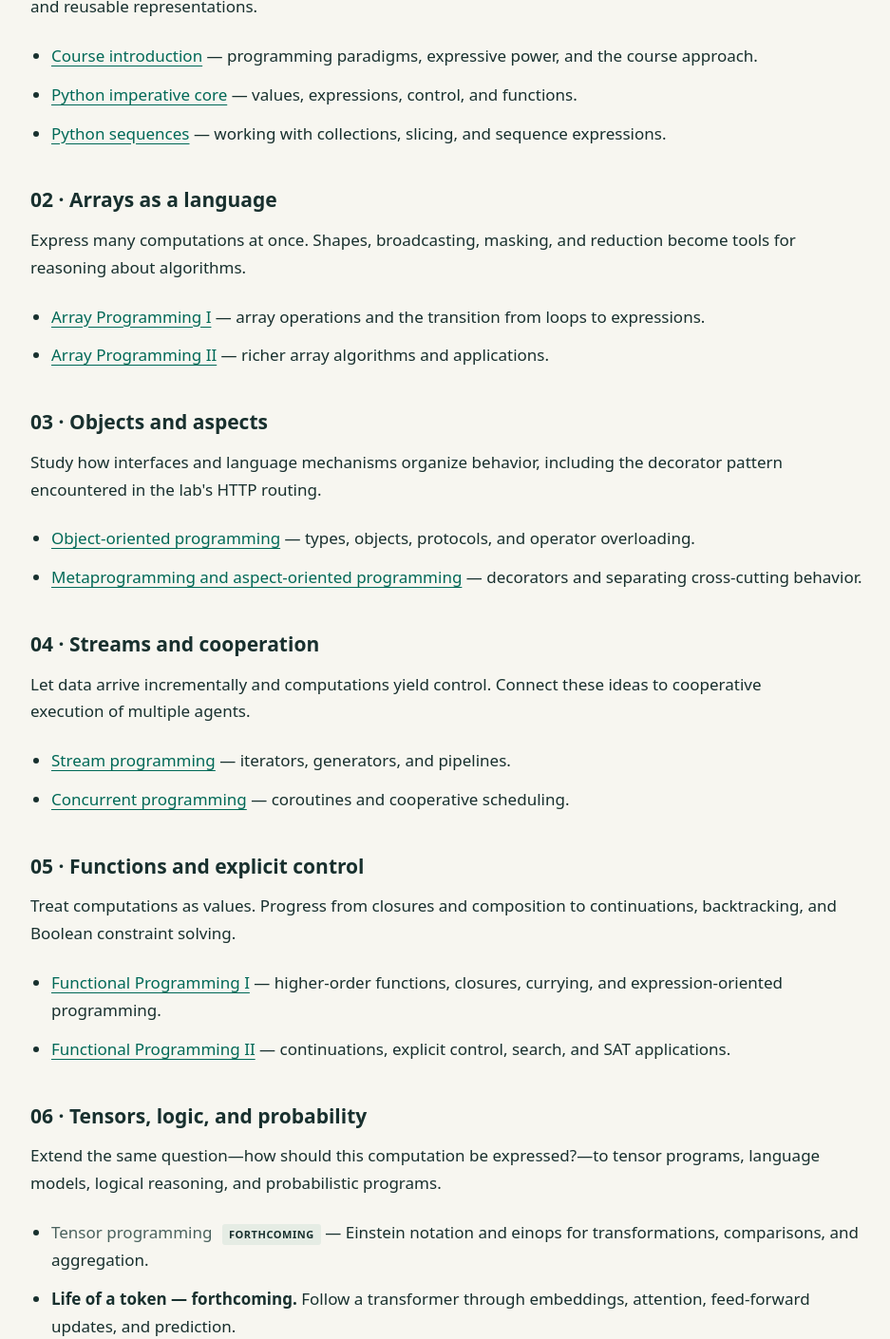
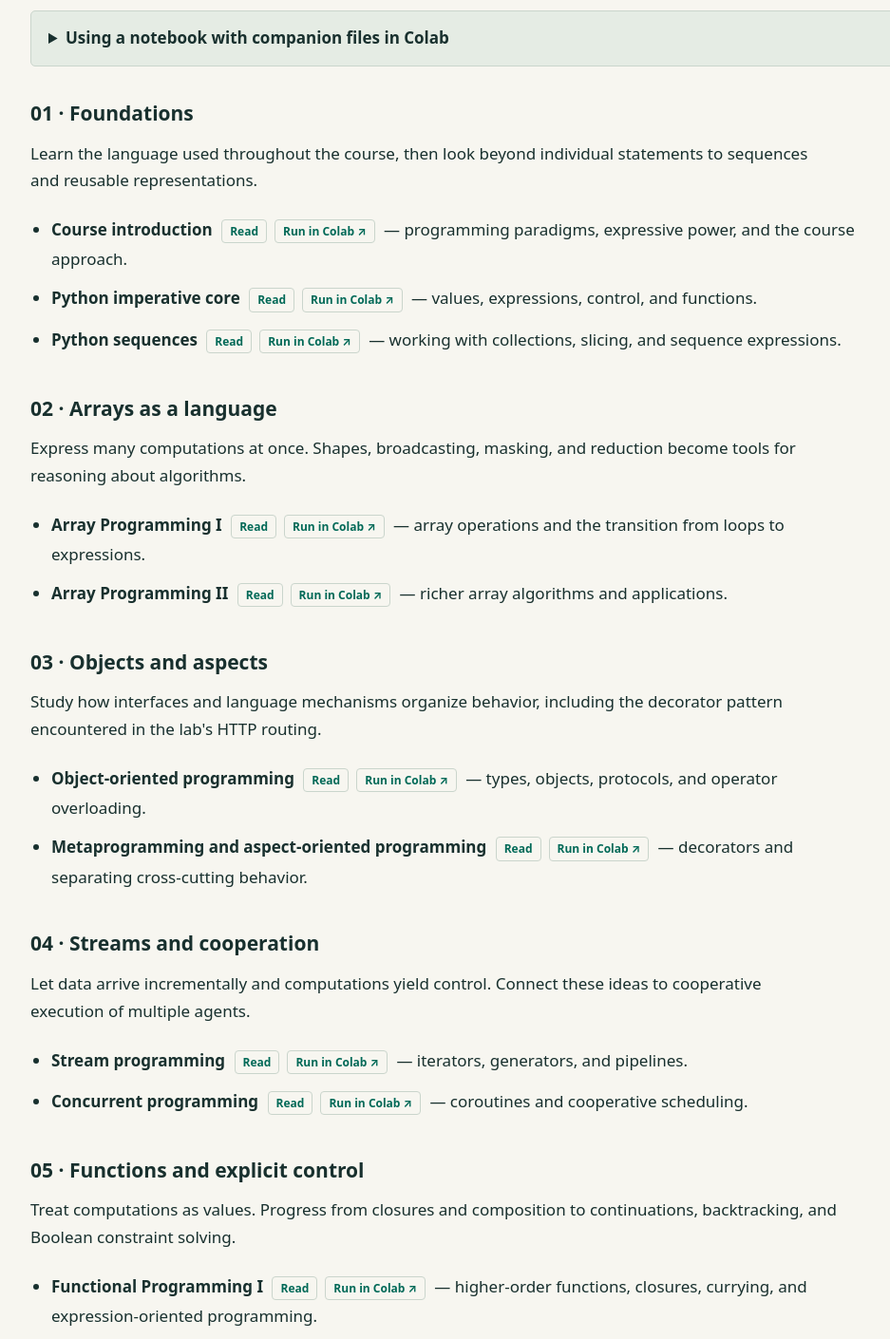
Before and after one commit to jianwen-zhu/2026-fall-ece326-jzhu, a plain HTML site: page index.html in a window 1280 px wide. Shown: the part 1895-3305 px from the top of the page at 95% size, without its empty margins (124-1061 px from the left). Drawn offline with Linux system fonts and the light colour scheme.

Commit message:
Add Colab navigation and companion-file setup

```diff
--- a/index.html
+++ b/index.html
@@ -45,72 +45,67 @@ and programmer effort.</li>
 sequence or return to a topic as needed. New material is released
 progressively; this page links only to notebooks verified in the public
 repository.</p>
+<p>Choose <strong>Read</strong> to view a notebook on GitHub, or
+<strong>Run in Colab</strong> to open it in Google's hosted notebook
+environment. Save your own copy to keep changes. Some notebooks need
+extra packages or companion data files; opening a notebook in Colab does
+not download the rest of the repository.</p>
+<details class="colab-help"><summary>Using a notebook with companion files in Colab</summary>
+<p>Some lectures read files such as <code>access-log</code> or <code>allroutes.xml</code>, or use an <code>images/</code> or <code>resources/</code> folder. Before running those notebooks, add a code cell at the top and run these two lines once in a fresh Colab runtime:</p>
+<pre><code>%system git clone --depth 1 https://github.com/jianwen-zhu/2026-fall-ece326-jzhu.git /content/ece326-notes
+%cd /content/ece326-notes/notes</code></pre>
+<p>This downloads the public course files and sets the working directory so relative paths resolve. If you open another lecture in the same runtime, only the <code>%cd</code> line is needed. Run both lines again after starting a fresh runtime. For any additional packages, follow the notebook's setup instructions. Save your edited notebook to keep your changes; runtime files are temporary.</p>
+</details>
+
 <h3 id="foundations">01 · Foundations</h3>
 <p>Learn the language used throughout the course, then look beyond
 individual statements to sequences and reusable representations.</p>
 <ul>
-<li><a
-href="https://github.com/jianwen-zhu/2026-fall-ece326-jzhu/blob/main/notes/lec01.ipynb">Course
-introduction</a> — programming paradigms, expressive power, and the
-course approach.</li>
-<li><a
-href="https://github.com/jianwen-zhu/2026-fall-ece326-jzhu/blob/main/notes/lec02-03.ipynb">Python
-imperative core</a> — values, expressions, control, and functions.</li>
-<li><a
-href="https://github.com/jianwen-zhu/2026-fall-ece326-jzhu/blob/main/notes/lec04-06.ipynb">Python
-sequences</a> — working with collections, slicing, and sequence
-expressions.</li>
+<li><span class="notebook-title">Course introduction</span> <span class="notebook-links"><a href="https://github.com/jianwen-zhu/2026-fall-ece326-jzhu/blob/main/notes/lec01.ipynb" aria-label="Read Course introduction on GitHub">Read</a><a href="https://colab.research.google.com/github/jianwen-zhu/2026-fall-ece326-jzhu/blob/main/notes/lec01.ipynb" aria-label="Run Course introduction in Colab">Run in Colab ↗</a></span>
+— programming paradigms, expressive power, and the course approach.</li>
+<li><span class="notebook-title">Python imperative core</span> <span class="notebook-links"><a href="https://github.com/jianwen-zhu/2026-fall-ece326-jzhu/blob/main/notes/lec02-03.ipynb" aria-label="Read Python imperative core on GitHub">Read</a><a href="https://colab.research.google.com/github/jianwen-zhu/2026-fall-ece326-jzhu/blob/main/notes/lec02-03.ipynb" aria-label="Run Python imperative core in Colab">Run in Colab ↗</a></span>
+— values, expressions, control, and functions.</li>
+<li><span class="notebook-title">Python sequences</span> <span class="notebook-links"><a href="https://github.com/jianwen-zhu/2026-fall-ece326-jzhu/blob/main/notes/lec04-06.ipynb" aria-label="Read Python sequences on GitHub">Read</a><a href="https://colab.research.google.com/github/jianwen-zhu/2026-fall-ece326-jzhu/blob/main/notes/lec04-06.ipynb" aria-label="Run Python sequences in Colab">Run in Colab ↗</a></span>
+— working with collections, slicing, and sequence expressions.</li>
 </ul>
 <h3 id="arrays-as-a-language">02 · Arrays as a language</h3>
 <p>Express many computations at once. Shapes, broadcasting, masking, and
 reduction become tools for reasoning about algorithms.</p>
 <ul>
-<li><a
-href="https://github.com/jianwen-zhu/2026-fall-ece326-jzhu/blob/main/notes/lec07-09.ipynb">Array
-Programming I</a> — array operations and the transition from loops to
-expressions.</li>
-<li><a
-href="https://github.com/jianwen-zhu/2026-fall-ece326-jzhu/blob/main/notes/lec10-12.ipynb">Array
-Programming II</a> — richer array algorithms and applications.</li>
+<li><span class="notebook-title">Array Programming I</span> <span class="notebook-links"><a href="https://github.com/jianwen-zhu/2026-fall-ece326-jzhu/blob/main/notes/lec07-09.ipynb" aria-label="Read Array Programming I on GitHub">Read</a><a href="https://colab.research.google.com/github/jianwen-zhu/2026-fall-ece326-jzhu/blob/main/notes/lec07-09.ipynb" aria-label="Run Array Programming I in Colab">Run in Colab ↗</a></span>
+— array operations and the transition from loops to expressions.</li>
+<li><span class="notebook-title">Array Programming II</span> <span class="notebook-links"><a href="https://github.com/jianwen-zhu/2026-fall-ece326-jzhu/blob/main/notes/lec10-12.ipynb" aria-label="Read Array Programming II on GitHub">Read</a><a href="https://colab.research.google.com/github/jianwen-zhu/2026-fall-ece326-jzhu/blob/main/notes/lec10-12.ipynb" aria-label="Run Array Programming II in Colab">Run in Colab ↗</a></span>
+— richer array algorithms and applications.</li>
 </ul>
 <h3 id="objects-and-aspects">03 · Objects and aspects</h3>
 <p>Study how interfaces and language mechanisms organize behavior,
 including the decorator pattern encountered in the lab's HTTP
 routing.</p>
 <ul>
-<li><a
-href="https://github.com/jianwen-zhu/2026-fall-ece326-jzhu/blob/main/notes/lec13-14.ipynb">Object-oriented
-programming</a> — types, objects, protocols, and operator
-overloading.</li>
-<li><a
-href="https://github.com/jianwen-zhu/2026-fall-ece326-jzhu/blob/main/notes/lec15-16.ipynb">Metaprogramming
-and aspect-oriented programming</a> — decorators and separating
-cross-cutting behavior.</li>
+<li><span class="notebook-title">Object-oriented programming</span> <span class="notebook-links"><a href="https://github.com/jianwen-zhu/2026-fall-ece326-jzhu/blob/main/notes/lec13-14.ipynb" aria-label="Read Object-oriented programming on GitHub">Read</a><a href="https://colab.research.google.com/github/jianwen-zhu/2026-fall-ece326-jzhu/blob/main/notes/lec13-14.ipynb" aria-label="Run Object-oriented programming in Colab">Run in Colab ↗</a></span>
+— types, objects, protocols, and operator overloading.</li>
+<li><span class="notebook-title">Metaprogramming and aspect-oriented programming</span> <span class="notebook-links"><a href="https://github.com/jianwen-zhu/2026-fall-ece326-jzhu/blob/main/notes/lec15-16.ipynb" aria-label="Read Metaprogramming and aspect-oriented programming on GitHub">Read</a><a href="https://colab.research.google.com/github/jianwen-zhu/2026-fall-ece326-jzhu/blob/main/notes/lec15-16.ipynb" aria-label="Run Metaprogramming and aspect-oriented programming in Colab">Run in Colab ↗</a></span>
+— decorators and separating cross-cutting behavior.</li>
 </ul>
 <h3 id="streams-and-cooperation">04 · Streams and cooperation</h3>
 <p>Let data arrive incrementally and computations yield control. Connect
 these ideas to cooperative execution of multiple agents.</p>
 <ul>
-<li><a
-href="https://github.com/jianwen-zhu/2026-fall-ece326-jzhu/blob/main/notes/lec17-19.ipynb">Stream
-programming</a> — iterators, generators, and pipelines.</li>
-<li><a
-href="https://github.com/jianwen-zhu/2026-fall-ece326-jzhu/blob/main/notes/lec20-22.ipynb">Concurrent
-programming</a> — coroutines and cooperative scheduling.</li>
+<li><span class="notebook-title">Stream programming</span> <span class="notebook-links"><a href="https://github.com/jianwen-zhu/2026-fall-ece326-jzhu/blob/main/notes/lec17-19.ipynb" aria-label="Read Stream programming on GitHub">Read</a><a href="https://colab.research.google.com/github/jianwen-zhu/2026-fall-ece326-jzhu/blob/main/notes/lec17-19.ipynb" aria-label="Run Stream programming in Colab">Run in Colab ↗</a></span>
+— iterators, generators, and pipelines.</li>
+<li><span class="notebook-title">Concurrent programming</span> <span class="notebook-links"><a href="https://github.com/jianwen-zhu/2026-fall-ece326-jzhu/blob/main/notes/lec20-22.ipynb" aria-label="Read Concurrent programming on GitHub">Read</a><a href="https://colab.research.google.com/github/jianwen-zhu/2026-fall-ece326-jzhu/blob/main/notes/lec20-22.ipynb" aria-label="Run Concurrent programming in Colab">Run in Colab ↗</a></span>
+— coroutines and cooperative scheduling.</li>
 </ul>
 <h3 id="functions-and-explicit-control">05 · Functions and explicit
 control</h3>
 <p>Treat computations as values. Progress from closures and composition
 to continuations, backtracking, and Boolean constraint solving.</p>
 <ul>
-<li><a
-href="https://github.com/jianwen-zhu/2026-fall-ece326-jzhu/blob/main/notes/lec23-25.ipynb">Functional
-Programming I</a> — higher-order functions, closures, currying, and
-expression-oriented programming.</li>
-<li><a
-href="https://github.com/jianwen-zhu/2026-fall-ece326-jzhu/blob/main/notes/lec26-28.ipynb">Functional
-Programming II</a> — continuations, explicit control, search, and SAT
-applications.</li>
+<li><span class="notebook-title">Functional Programming I</span> <span class="notebook-links"><a href="https://github.com/jianwen-zhu/2026-fall-ece326-jzhu/blob/main/notes/lec23-25.ipynb" aria-label="Read Functional Programming I on GitHub">Read</a><a href="https://colab.research.google.com/github/jianwen-zhu/2026-fall-ece326-jzhu/blob/main/notes/lec23-25.ipynb" aria-label="Run Functional Programming I in Colab">Run in Colab ↗</a></span>
+— higher-order functions, closures, currying, and expression-oriented
+programming.</li>
+<li><span class="notebook-title">Functional Programming II</span> <span class="notebook-links"><a href="https://github.com/jianwen-zhu/2026-fall-ece326-jzhu/blob/main/notes/lec26-28.ipynb" aria-label="Read Functional Programming II on GitHub">Read</a><a href="https://colab.research.google.com/github/jianwen-zhu/2026-fall-ece326-jzhu/blob/main/notes/lec26-28.ipynb" aria-label="Run Functional Programming II in Colab">Run in Colab ↗</a></span>
+— continuations, explicit control, search, and SAT applications.</li>
 </ul>
 <h3 id="tensors-logic-and-probability">06 · Tensors, logic, and
 probability</h3>
```
Also changed, not shown: style.css.
